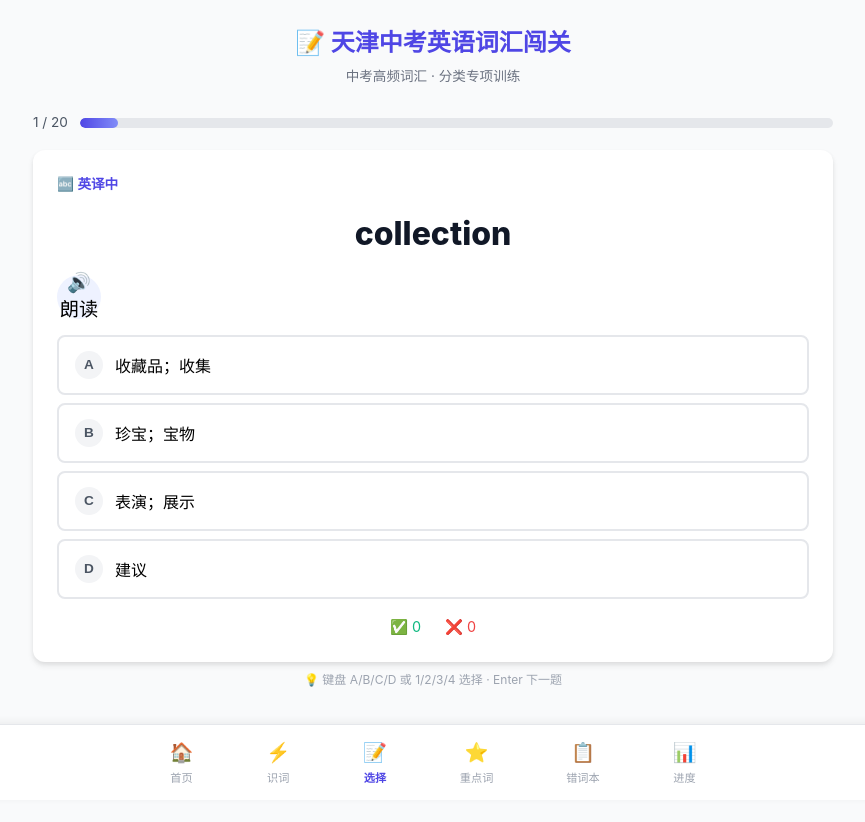
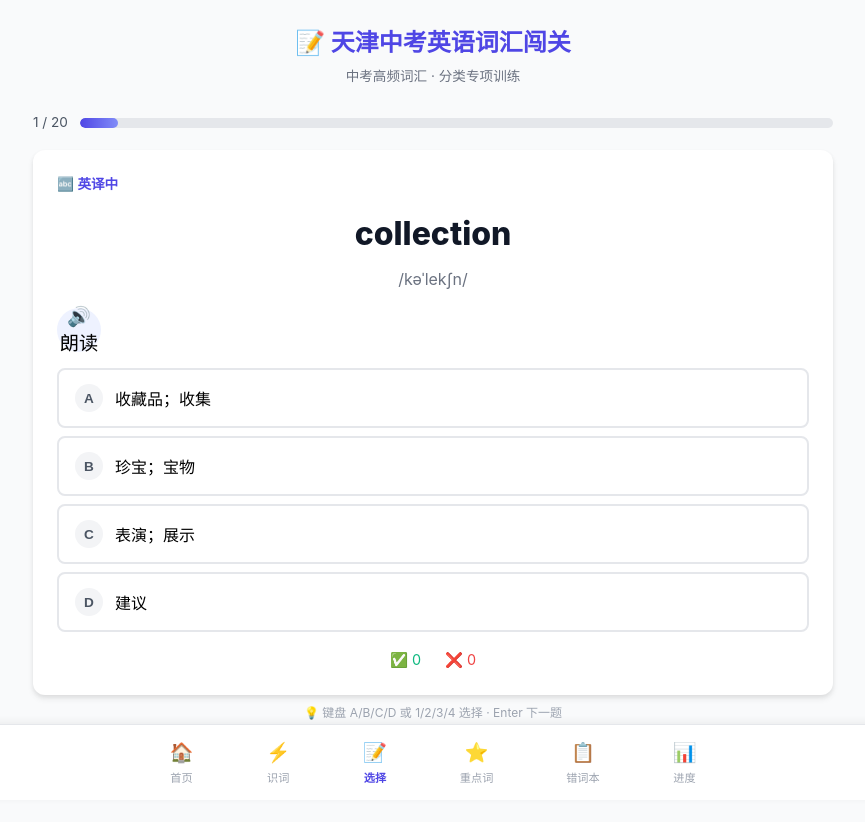
Before and after one commit to yanlei727-ui/tianjin-word-challenge, a React (Vite) app: page /choice-quiz in a window 1280 px wide. Shown: the top 822 px of the page, without its empty margins (207-1072 px from the left). Built offline with nearby package versions, Linux system fonts and the light colour scheme.

Commit message:
优化选择题训练体验
- 选择题页面增加音标显示
- 重点词训练页面增加音标显示
- 优化答题视觉反馈

```diff
--- a/src/index.css
+++ b/src/index.css
@@ -1149,6 +1149,13 @@ body {
   font-weight: 800;
   color: var(--gray-900);
   text-align: center;
+  margin-bottom: 8px;
+}
+
+.quiz-phonetic {
+  font-size: 1rem;
+  color: var(--gray-500);
+  text-align: center;
   margin-bottom: 16px;
 }
 
--- a/src/pages/ChoiceQuizPage.tsx
+++ b/src/pages/ChoiceQuizPage.tsx
@@ -208,6 +208,7 @@ export default function ChoiceQuizPage() {
       <div className="quiz-card">
         <div className="quiz-type-label">🔤 英译中</div>
         <div className="quiz-word">{currentQ.word}</div>
+        <div className="quiz-phonetic">{currentQ.phonetic}</div>
         <button className="btn-speak" onClick={() => speakWord(currentQ.word)}>
           🔊 朗读
         </button>
--- a/src/pages/FavoriteQuizPage.tsx
+++ b/src/pages/FavoriteQuizPage.tsx
@@ -461,6 +461,7 @@ export default function FavoriteQuizPage() {
         <div className="quiz-card">
           <div className="quiz-type-label">📝 英译中</div>
           <div className="quiz-word">{currentQ.word}</div>
+          <div className="quiz-phonetic">{currentQ.phonetic}</div>
           <button className="btn-speak" onClick={() => speakWord(currentQ.word)}>
             🔊 朗读
           </button>
```
